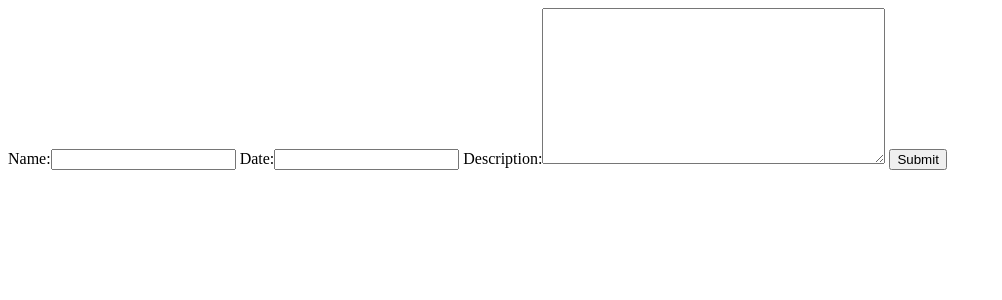
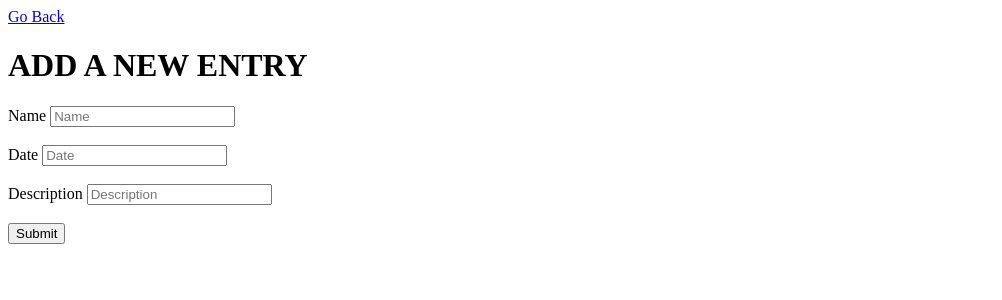
Before and after one commit to a10mic/todo-list, a Django app: page /calendars/add_c in a window 1280 px wide. Shown: the top 300 px of the page, without its empty margins (0-1002 px from the left). Run offline with Django 3.2, Linux system fonts and the light colour scheme.

Commit message:
Added Delete Facility

```diff
--- /dev/null
+++ b/calendars/static/calendars/js/calendar.js
@@ -0,0 +1,13 @@
+function deleteCalendarEntry(entry){
+  var $entry = $(entry)
+  $entry.parent().remove()
+  var id = $entry.data('id')
+  $.ajax({
+    url: 'delete_c/' + id,
+    method: 'DELETE',
+    beforeSend: function(xhr){
+      xhr.setRequestHeader('X-CSRFToken',csrf_token)
+    }
+  })
+
+}
--- a/calendars/templates/_calendar_entry.html
+++ b/calendars/templates/_calendar_entry.html
@@ -7,4 +7,5 @@
   </p>
   <h6>{{entry.created}}</h6>
   <a href="/calendars/details_c/{{entry.pk}}">View Detail</a>
+  <button onclick="deleteCalendarEntry(this)" >Delete</button>
 </div>
--- a/calendars/templates/base.html
+++ b/calendars/templates/base.html
@@ -5,7 +5,6 @@
   <meta name="viewport" content="width=device-width, initial-scale=1.0">
   <meta http-equiv="X-UA-Compatible" content="ie=edge">
   <title>Calendar</title>
-  <a href="/calendars/add_c"> Add Calendar Event</a>
   {% load static %}
   <link rel="stylesheet" href="{% static 'calendars/css/style.css'%}" />
 </head>
@@ -13,5 +12,7 @@
   {% block content %}
 
   {% endblock %}
+  <script src="{% static 'calendars/js/calendar.js' %}"></script>
+  <script src="https://ajax.googleapis.com/ajax/libs/jquery/3.3.1/jquery.min.js"></script>
 </body>
 </html>
--- a/calendars/templates/calendars/_calendar_entry.html
+++ b/calendars/templates/calendars/_calendar_entry.html
@@ -7,5 +7,6 @@
   </p>
   <h6>{{entry.created}}</h6>
   <a href="/calendars/details_c/{{entry.pk}}">View Detail</a>
+  <button data-id="{{ entry.id }}" onclick="deleteCalendarEntry(this)" >Delete</button>
   <hr />
 </div>
--- a/calendars/templates/calendars/base.html
+++ b/calendars/templates/calendars/base.html
@@ -12,5 +12,10 @@
   {% block content %}
 
   {% endblock %}
+  <script src="{% static 'calendars/js/calendar.js' %}"></script>
+  <script src="https://ajax.googleapis.com/ajax/libs/jquery/3.3.1/jquery.min.js"></script>
+  <script>
+    var csrf_token = '{{ csrf_token }}'
+  </script>
 </body>
 </html>
--- a/calendars/templates/form.html
+++ b/calendars/templates/form.html
@@ -1,9 +1,18 @@
 {% extends 'calendars/base.html' %}
 {% block content%}
-
+<div class="container form-group">
   <form method="POST">
+    <a href="/calendars">Go Back</a>
+    <br />
+    <h1>ADD A NEW ENTRY</h1>
     {% csrf_token %}
-    {{form}}
+    {% for field in form %}
+      {{ field.errors }}
+      <label>{{ field.label }}</label>
+      <input placeholder="{{ field.label }}" name="{{ field.name }}" class="form-control"/>
+      <br /><br />
+    {% endfor %}
     <button type="submit">Submit</button>
   </form>
+</div>
 {% endblock%}
--- a/calendars/urls.py
+++ b/calendars/urls.py
@@ -4,4 +4,5 @@ urlpatterns = [
     url(r'^$', views.index1,name='index1'),
     url(r'^details_c/(?P<pk>\w{0,50})/$', views.details_c),
     url(r'^add_c', views.add_c, name='add_c'),
+    url(r'^delete_c/(?P<pk>\w{0,50})/$',views.delete_c, name='delete_c'),
     ]
--- a/calendars/views.py
+++ b/calendars/views.py
@@ -1,7 +1,7 @@
 # -*- coding: utf-8 -*-
 from __future__ import unicode_literals
 
-from django.shortcuts import render
+from django.shortcuts import render, get_object_or_404
 from .models import Entry
 from .forms import EntryForm
 from django.http import HttpResponseRedirect
@@ -39,3 +39,10 @@ def add_c(request):
         form = EntryForm()
 
     return render(request, 'form.html', {'form':form})
+
+def delete_c(request , pk):
+    if request.method == 'DELETE':
+        entry = get_object_or_404(Entry, pk=pk)
+        entry.delete()
+
+    return HttpResponseRedirect('/calendars')
--- a/todos/templates/index.html
+++ b/todos/templates/index.html
@@ -2,6 +2,8 @@
      <ul>
          {% for todo in todos %}
          <li><a href="/todos/details/{{todo.id}}">{{todo.title}}</a>: {{todo.text}}</li>
+         <button data-id="{{ todo.id }}" onclick="deleteTodoEntry(this)" >Delete</button>
+         <br />
          {% endfor %}
      </ul>
 
--- a/todos/templates/partials/header.html
+++ b/todos/templates/partials/header.html
@@ -11,4 +11,9 @@
        <h1>Todo List</h1>
        <a href="/todos/add"> Add Todo</a>
        <hr>
+       <script src="{% static 'js/todo.js' %}"></script>
+       <script src="https://ajax.googleapis.com/ajax/libs/jquery/3.3.1/jquery.min.js"></script>
+       <script>
+         var csrf_token = '{{ csrf_token }}'
+       </script>
      </header>
--- a/todos/urls.py
+++ b/todos/urls.py
@@ -4,4 +4,5 @@ urlpatterns = [
     url(r'^$', views.index,name='index'),
     url(r'^details/(?P<id>\w{0,50})/$', views.details),
     url(r'^add', views.add, name='add'),
+    url(r'^delete/(?P<id>\w{0,50})/$',views.delete, name='delete'),
 ]
```
Also changed, not shown: todos/static/js/todo.js (added, +13 -0 lines), todos/views.py (+8 -1 lines), db.sqlite3.
